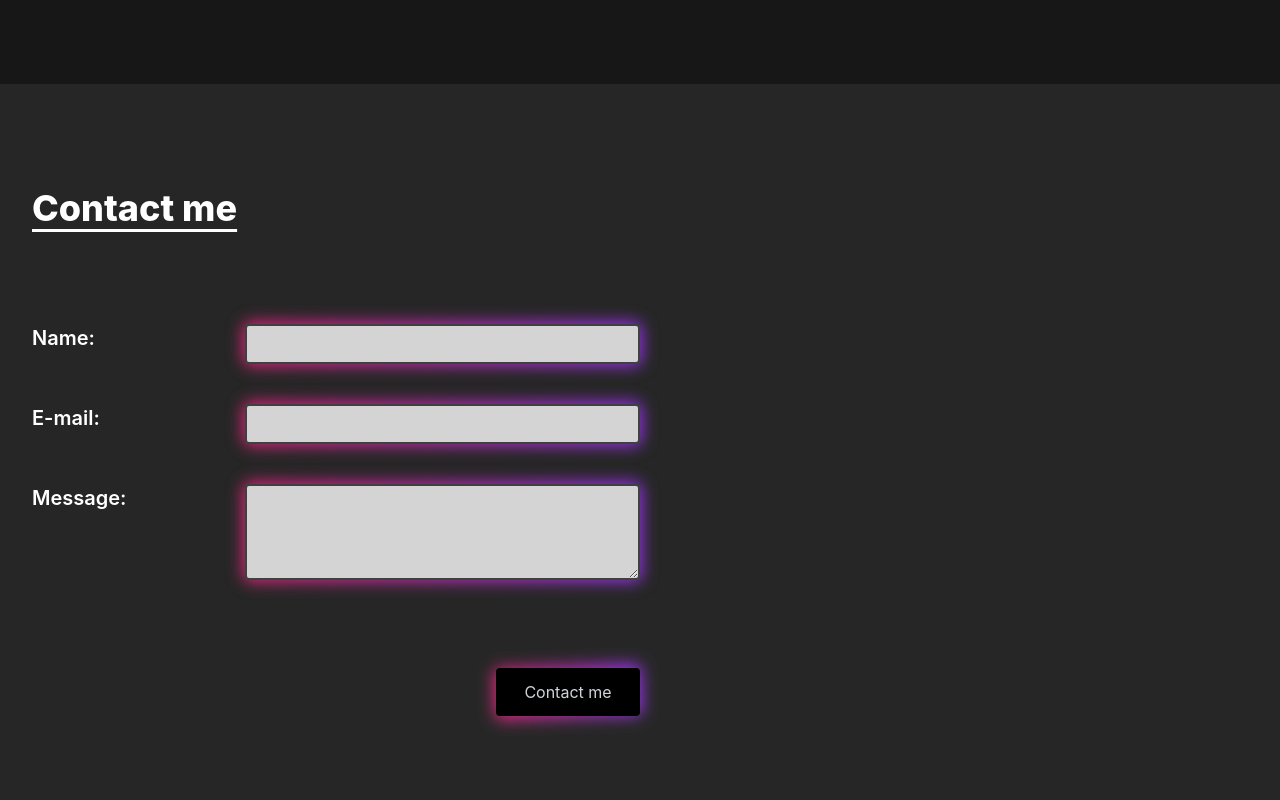
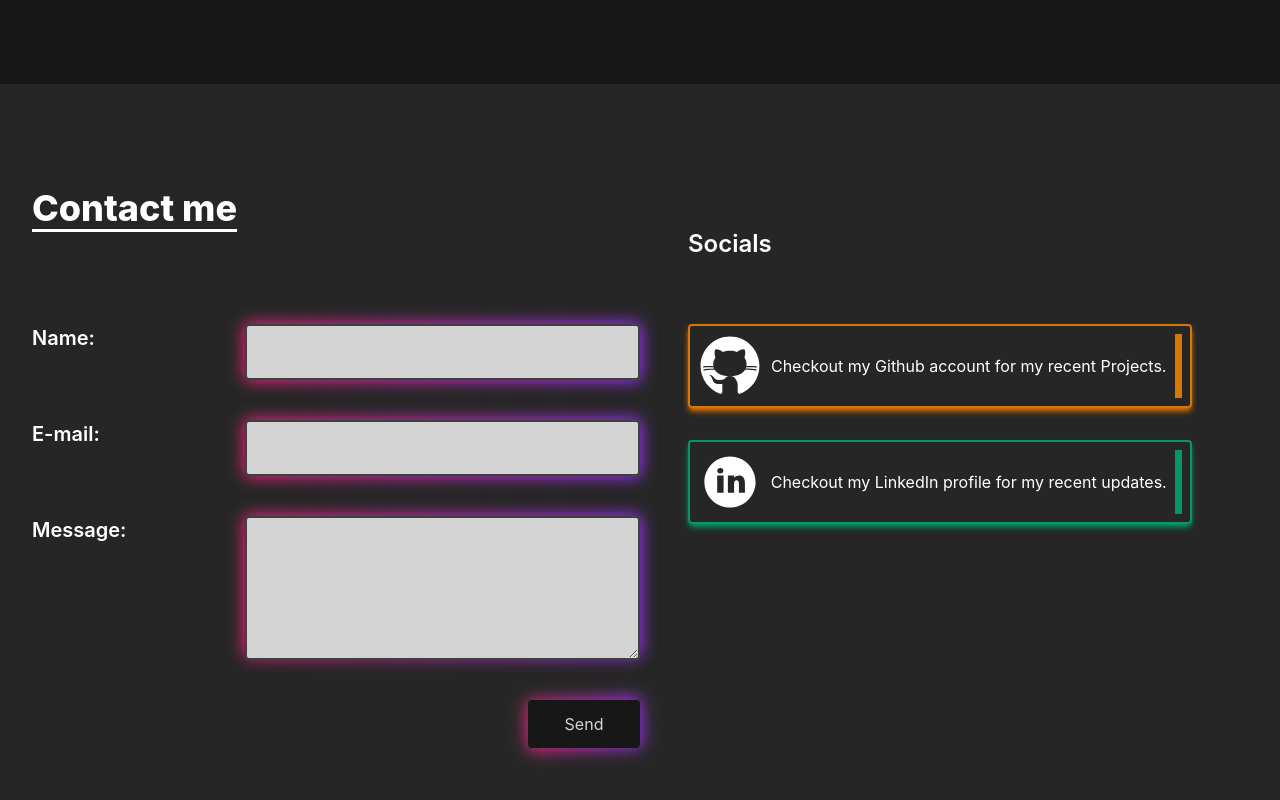
Before and after one commit to Inderpreet-React/portfolio, a React (Create React App) app: page / in a window 1280 px wide. Shown: the part 716-1516 px from the top of the page. Built offline with nearby package versions, Linux system fonts and the light colour scheme.

Commit message:
contact me initial design

```diff
--- a/src/components/ContactMe.js
+++ b/src/components/ContactMe.js
@@ -1,4 +1,6 @@
 import React from "react";
+import GithubIcon from "../images/GithubIcon";
+import LinkedInIcon from "../images/LinkedInIcon";
 
 export default function ContactMe() {
 	return (
@@ -6,54 +8,87 @@ export default function ContactMe() {
 			<h1 className="mt-2 text-4xl font-extrabold underline underline-offset-8">
 				Contact me
 			</h1>
-			<form className="relative mt-12 flex h-full w-full flex-col gap-16 md:mt-24 md:w-1/2 md:gap-10">
-				<div className="flex h-10 flex-col gap-4 md:flex-row">
+			<div className="flex flex-col gap-6 md:flex-row md:gap-12">
+				<form className="relative flex h-full w-full flex-col gap-14 pt-10 md:w-1/2 md:gap-10 md:pt-24">
+					<div className="flex h-12 flex-col gap-4 md:h-14 md:flex-row">
 						<span className="w-full self-center text-xl font-semibold md:w-1/3 md:self-start">
 							Name:
 						</span>
-					<div className="relative h-10 w-full md:w-2/3">
+						<div className="relative h-full w-full md:w-2/3">
 							<span className="absolute -inset-0.5 rounded-lg bg-gradient-to-r from-pink-600 to-purple-600 blur group-hover:-inset-1"></span>
 							<input
 								required
-							className="focus:ring-none relative h-10 w-full rounded border-2 border-neutral-700 bg-neutral-300 p-2 text-neutral-900 focus:outline-none"
+								className="focus:ring-none relative h-full w-full rounded border-2 border-neutral-700 bg-neutral-300 p-2 text-neutral-900 focus:outline-none"
 								type="text"
 							/>
 						</div>
 					</div>
 
-				<div className="flex h-10 flex-col gap-4 md:flex-row">
+					<div className="flex h-12 flex-col gap-4 md:h-14 md:flex-row">
 						<span className="w-full self-center text-xl font-semibold md:w-1/3 md:self-start">
 							E-mail:
 						</span>
-					<div className="relative h-10 w-full md:w-2/3">
+						<div className="relative h-full w-full md:w-2/3">
 							<span className="absolute -inset-0.5 rounded-lg bg-gradient-to-r from-pink-600 to-purple-600 blur group-hover:-inset-1"></span>
 							<input
 								required
-							className="focus:ring-none relative h-10 w-full rounded border-2 border-neutral-700 bg-neutral-300 p-2 text-neutral-900 focus:outline-none"
+								className="focus:ring-none relative h-full w-full rounded border-2 border-neutral-700 bg-neutral-300 p-2 text-neutral-900 focus:outline-none"
 								type="email"
 							/>
 						</div>
 					</div>
 
-				<div className="flex h-36 flex-col gap-4 md:flex-row">
+					<div className="flex h-32 flex-col gap-4 md:h-36 md:flex-row">
 						<span className="w-full self-center text-xl font-semibold md:w-1/3 md:self-start">
 							Message:
 						</span>
-					<div className="relative h-full w-full md:h-24 md:w-2/3">
-						<span className="absolute -inset-0.5 rounded-lg bg-gradient-to-r from-pink-600 to-purple-600 blur group-hover:-inset-1"></span>
+						<div className="relative h-full w-full md:w-2/3">
+							<span className="absolute -inset-0.5 h-full rounded-lg bg-gradient-to-r from-pink-600 to-purple-600 blur group-hover:-inset-1"></span>
 							<textarea
 								required
 								className="focus:ring-none relative h-full w-full rounded border-2 border-neutral-700 bg-neutral-300 p-2 text-neutral-900 focus:outline-none"
 							/>
 						</div>
 					</div>
-				<div className="group relative w-36 self-end">
+					<div className="group relative w-28 self-end">
 						<span className="group:duration-200 absolute -inset-0.5 animate-tilt rounded-lg bg-gradient-to-r from-pink-600 to-purple-600 blur group-hover:-inset-1"></span>
-					<button className="relative w-full rounded bg-black p-3 text-gray-300 group-hover:text-white">
-						Contact me
+						<button className="relative w-full rounded bg-neutral-900 p-3 text-gray-300 group-hover:text-white">
+							Send
 						</button>
 					</div>
 				</form>
+				<div>
+					<h2 className="text-2xl font-semibold">Socials</h2>
+					<div className="relative mt-4 flex flex-col gap-2 md:mt-16 md:gap-8">
+						<a
+							href="https://github.com/Inderpreet-React"
+							target="_blank"
+							rel="noopener noreferrer"
+							className="flex gap-2 rounded border-2 border-amber-600 p-2 shadow-sm shadow-amber-600 transition-all after:top-0 after:left-0 after:w-2 after:bg-amber-600 hover:shadow-lg hover:shadow-amber-600 md:shadow-md md:shadow-amber-600"
+						>
+							<div className="flex h-16 w-16 fill-white text-white">
+								<GithubIcon />
+							</div>
+							<p className="flex w-full items-center justify-center">
+								Checkout my Github account for my recent Projects.
+							</p>
+						</a>
+						<a
+							href="https://github.com/Inderpreet-React"
+							target="_blank"
+							rel="noopener noreferrer"
+							className="flex gap-2 rounded border-2 border-emerald-600 p-2 shadow-sm shadow-emerald-600 transition-all after:top-0 after:left-0 after:w-2 after:bg-emerald-600 hover:shadow-lg hover:shadow-emerald-600 md:shadow-md md:shadow-emerald-600"
+						>
+							<div className="flex h-16 w-16 fill-white text-white">
+								<LinkedInIcon />
+							</div>
+							<p className="flex w-full items-center justify-center">
+								Checkout my LinkedIn profile for my recent updates.
+							</p>
+						</a>
+					</div>
+				</div>
+			</div>
 		</div>
 	);
 }
--- /dev/null
+++ b/src/images/GithubIcon.js
@@ -0,0 +1,15 @@
+import React from "react";
+
+export default function GithubIcon(props) {
+	return (
+		<>
+			<svg
+				xmlns="http://www.w3.org/2000/svg"
+				viewBox="0 0 50 50"
+				className={props.cls}
+			>
+				<path d="M17.791,46.836C18.502,46.53,19,45.823,19,45v-5.4c0-0.197,0.016-0.402,0.041-0.61C19.027,38.994,19.014,38.997,19,39 c0,0-3,0-3.6,0c-1.5,0-2.8-0.6-3.4-1.8c-0.7-1.3-1-3.5-2.8-4.7C8.9,32.3,9.1,32,9.7,32c0.6,0.1,1.9,0.9,2.7,2c0.9,1.1,1.8,2,3.4,2 c2.487,0,3.82-0.125,4.622-0.555C21.356,34.056,22.649,33,24,33v-0.025c-5.668-0.182-9.289-2.066-10.975-4.975 c-3.665,0.042-6.856,0.405-8.677,0.707c-0.058-0.327-0.108-0.656-0.151-0.987c1.797-0.296,4.843-0.647,8.345-0.714 c-0.112-0.276-0.209-0.559-0.291-0.849c-3.511-0.178-6.541-0.039-8.187,0.097c-0.02-0.332-0.047-0.663-0.051-0.999 c1.649-0.135,4.597-0.27,8.018-0.111c-0.079-0.5-0.13-1.011-0.13-1.543c0-1.7,0.6-3.5,1.7-5c-0.5-1.7-1.2-5.3,0.2-6.6 c2.7,0,4.6,1.3,5.5,2.1C21,13.4,22.9,13,25,13s4,0.4,5.6,1.1c0.9-0.8,2.8-2.1,5.5-2.1c1.5,1.4,0.7,5,0.2,6.6c1.1,1.5,1.7,3.2,1.6,5 c0,0.484-0.045,0.951-0.11,1.409c3.499-0.172,6.527-0.034,8.204,0.102c-0.002,0.337-0.033,0.666-0.051,0.999 c-1.671-0.138-4.775-0.28-8.359-0.089c-0.089,0.336-0.197,0.663-0.325,0.98c3.546,0.046,6.665,0.389,8.548,0.689 c-0.043,0.332-0.093,0.661-0.151,0.987c-1.912-0.306-5.171-0.664-8.879-0.682C35.112,30.873,31.557,32.75,26,32.969V33 c2.6,0,5,3.9,5,6.6V45c0,0.823,0.498,1.53,1.209,1.836C41.37,43.804,48,35.164,48,25C48,12.318,37.683,2,25,2S2,12.318,2,25 C2,35.164,8.63,43.804,17.791,46.836z" />
+			</svg>
+		</>
+	);
+}
--- /dev/null
+++ b/src/images/LinkedInIcon.js
@@ -0,0 +1,15 @@
+import React from "react";
+
+export default function LinkedInIcon(props) {
+	return (
+		<>
+			<svg
+				xmlns="http://www.w3.org/2000/svg"
+				viewBox="0 0 30 30"
+				className={props.cls}
+			>
+				<path d="M15,3C8.373,3,3,8.373,3,15c0,6.627,5.373,12,12,12s12-5.373,12-12C27,8.373,21.627,3,15,3z M10.496,8.403 c0.842,0,1.403,0.561,1.403,1.309c0,0.748-0.561,1.309-1.496,1.309C9.561,11.022,9,10.46,9,9.712C9,8.964,9.561,8.403,10.496,8.403z M12,20H9v-8h3V20z M22,20h-2.824v-4.372c0-1.209-0.753-1.488-1.035-1.488s-1.224,0.186-1.224,1.488c0,0.186,0,4.372,0,4.372H14v-8 h2.918v1.116C17.294,12.465,18.047,12,19.459,12C20.871,12,22,13.116,22,15.628V20z" />
+			</svg>
+		</>
+	);
+}
```
Lines whose indentation alone changed are shown as unchanged.
